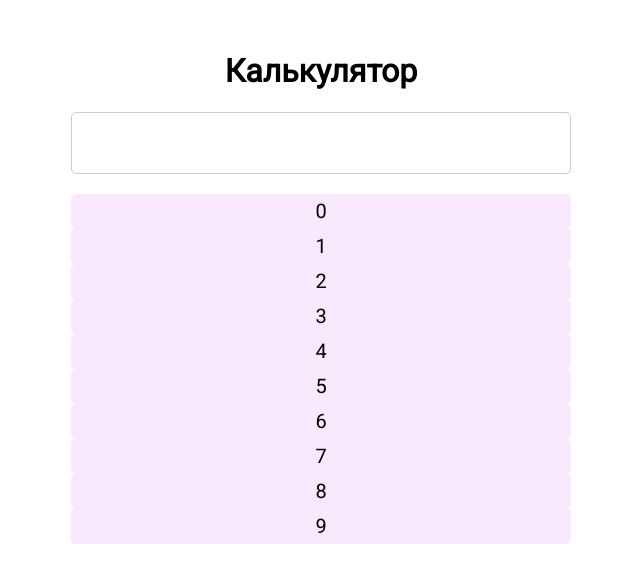
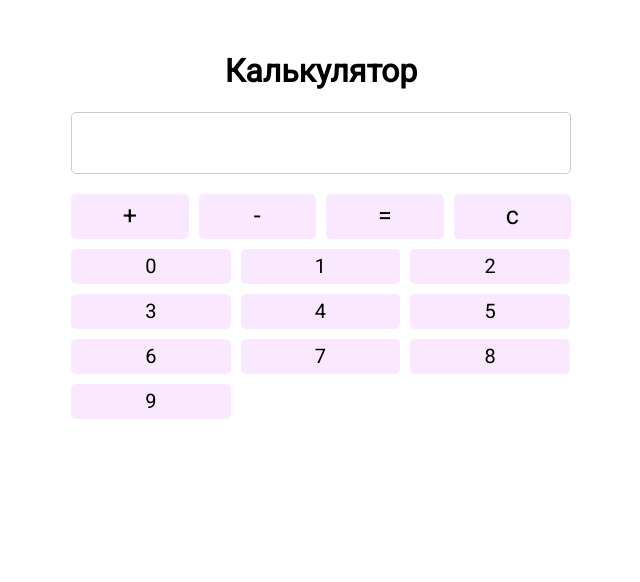
Before and after one commit to CodeOfMisanthrope/react-calculator, a React (Vite) app: page / in a window 1280 px wide. Shown: the top 582 px of the page, without its empty margins (319-959 px from the left). Built offline with nearby package versions, Linux system fonts and the light colour scheme.

Commit message:
feat: updated App, added handlers and btn ops

```diff
--- a/src/App.tsx
+++ b/src/App.tsx
@@ -1,8 +1,40 @@
+import {type MouseEvent} from "react";
 import {useState} from 'react';
 import style from '~/app.module.css';
 
 function App() {
     const nums = [0, 1, 2, 3, 4, 5, 6, 7, 8, 9];
+
+    const [expression, setExpression] = useState([]);
+
+    const onClickNum = (event: MouseEvent<HTMLButtonElement>) => {
+        event.preventDefault();
+        const num = Number(event.currentTarget.dataset.num);
+        console.log(num);
+    };
+
+    const onClickSum = (event: MouseEvent<HTMLButtonElement>) => {
+        event.preventDefault();
+    }
+
+    const onClickDiff = (event: MouseEvent<HTMLButtonElement>) => {
+        event.preventDefault();
+    };
+
+    const onClickResult = (event: MouseEvent<HTMLButtonElement>) => {
+        event.preventDefault();
+    };
+
+    const onClickClear = (event: MouseEvent<HTMLButtonElement>) => {
+        event.preventDefault();
+    };
+
+    const operations = [
+        {op: '+', handler: onClickSum},
+        {op: '-', handler: onClickDiff},
+        {op: '=', handler: onClickResult},
+        {op: 'c', handler: onClickClear},
+    ];
 
     return (
         <>
@@ -11,10 +43,27 @@ function App() {
                 {/*<label htmlFor="input-number" className={style['calc__label']}>Введите выражение</label>*/}
                 {/*<input id="input-number" className={style['calc__input-number'] + ' ' + 'calc-input'} type="number"/>*/}
                 <div className={style['calc__display']}></div>
-                <div className={style['calc__list']}>
+                <div className={style['calc__list-operation']}>
+                    {operations.map(({op, handler}) => (
+                        <div className={style['calc__item-operation']}>
+                            <button
+                                className={style['calc__btn-operation'] + ' ' + 'calc-btn'}
+                                onClick={handler}
+                                data-op={op}>
+                                {op}
+                            </button>
+                        </div>
+                    ))}
+                </div>
+                <div className={style['calc__list-num']}>
                     {nums.map((num) =>
-                        <div className={style['calc__item']} key={num}>
-                            <button className={style['calc__btn-num'] + ' ' + 'calc-btn'}>{num}</button>
+                        <div className={style['calc__item-num']} key={num}>
+                            <button
+                                className={style['calc__btn-num'] + ' ' + 'calc-btn'}
+                                onClick={onClickNum}
+                                data-num={num}>
+                                {num}
+                            </button>
                         </div>
                     )}
                 </div>
```
